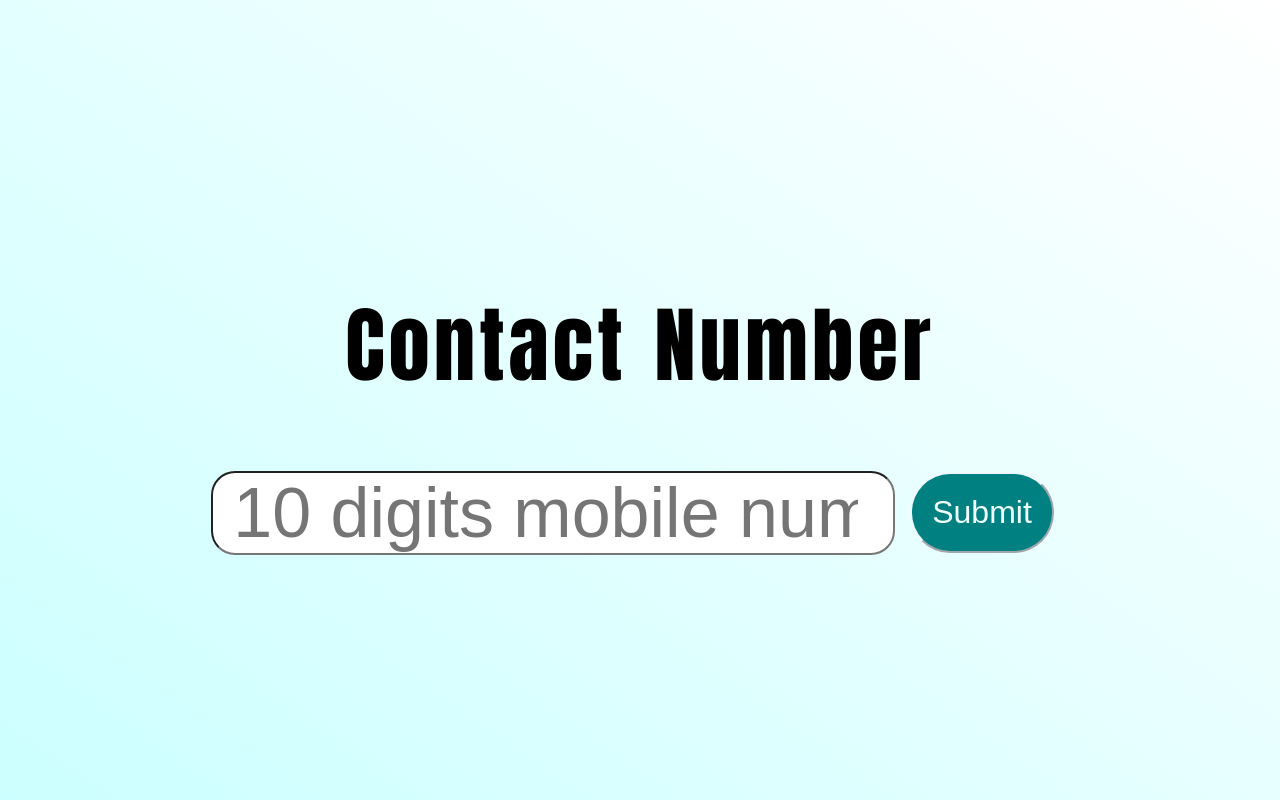
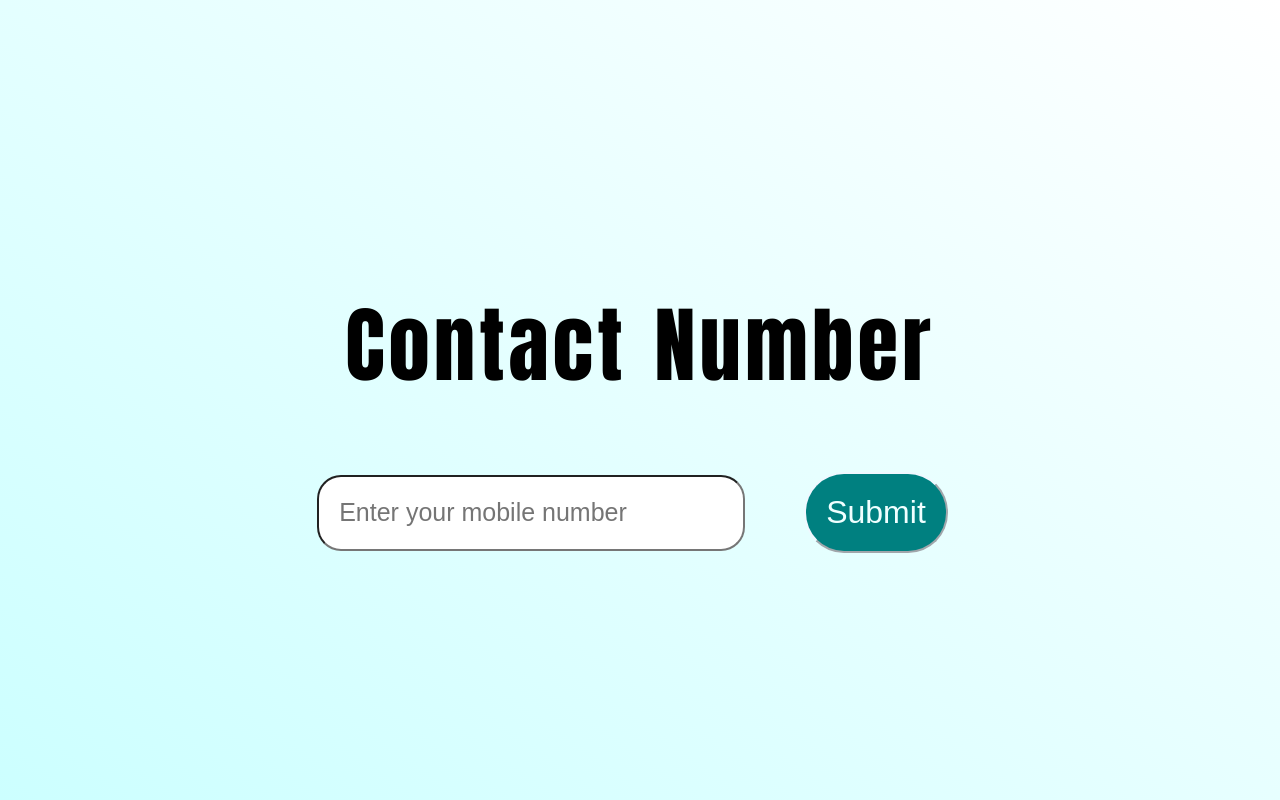
Before and after one commit to Angad-Godara/Zorg-Health, a React (Create React App) app: page /contact in a window 1280 px wide. Built offline with nearby package versions, Linux system fonts and the light colour scheme; a web font is replaced by a local one.

Commit message:
change contact form size

```diff
--- a/src/Contact.css
+++ b/src/Contact.css
@@ -31,9 +31,9 @@ h5{
 }
 
 .input{
-    height: 5vh;
-    width: 50vw;
-    font-size: 70px;
+    height: 4vh;
+    width: 30vw;
+    font-size: 25px;
     padding: 20px;
     border-radius: 24px;
 }
--- a/src/Contact.js
+++ b/src/Contact.js
@@ -15,7 +15,7 @@ class Contact extends Component{
                     name="mob_no"
                     id="mob_no"
                     onChange={this.props.onNumberChange}
-                    placeholder='10 digits mobile number'
+                    placeholder='Enter your mobile number'
                 ></input>
                 <Link to={this.props.mob_no.length === 10 && '/thanks'} className='link' style={{ textDecoration: 'none' }}>
                 <button type=''
```
